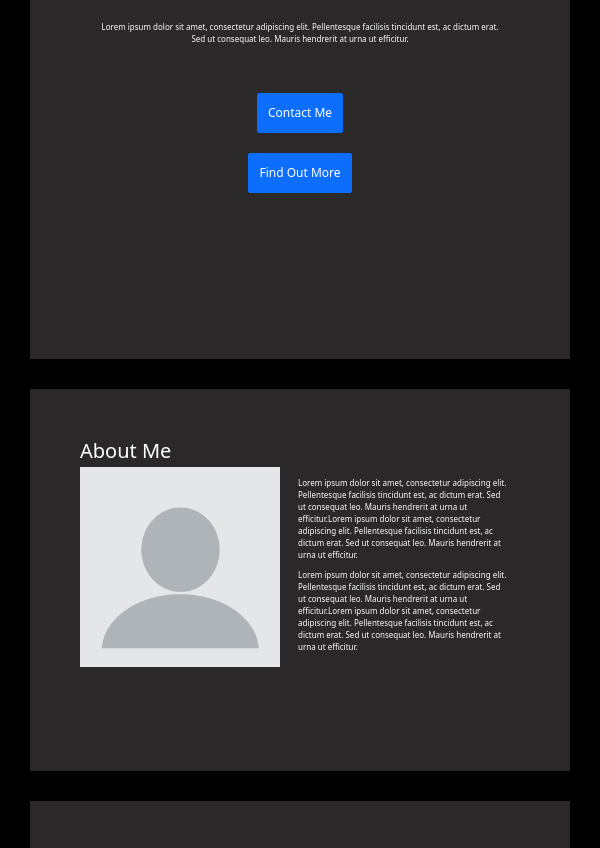
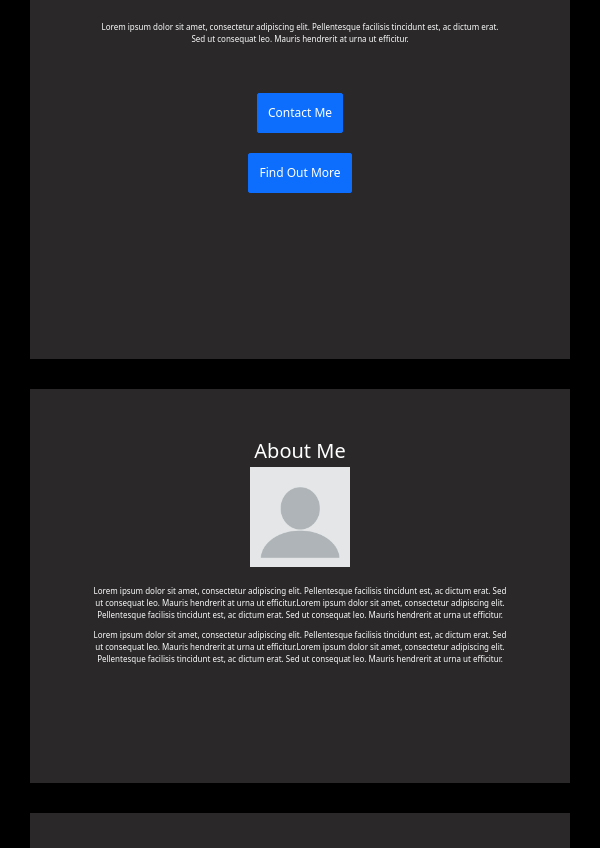
Before and after one commit to ScottHicksIT/ScottHicksIT.github.io, a plain HTML site: page index.html in a window 600 px wide. Shown: the part 421-1269 px from the top of the page. Drawn offline with nearby package versions, Linux system fonts and the light colour scheme.

Commit message:
Update - Added responsiveness to about section

```diff
--- a/index.html
+++ b/index.html
@@ -37,7 +37,7 @@
 
       <div class = "aboutContentContainer">
         <div class="aboutImage">
-          <img src = "src\img\Temp_profile_pic.png" style="width: 200px">
+          <img src = "src\img\Temp_profile_pic.png" style="width: 100px">
         </div>
 
         <div class = "aboutInfo">
--- a/style.css
+++ b/style.css
@@ -104,13 +104,16 @@ body {
 
 
 
+/* Responsiveness */
+
+
+  @media only screen and (max-width: 600px) {
 
 
 
+  }
 
-
-
-@media all and (min-width:960px) and (max-width: 1024px) {
+  @media all and (min-width:960px) and (max-width: 1024px) {
     /* put your css styles in here */
 
     html {
@@ -126,7 +129,7 @@ body {
   }
   }
 
-  @media all and (min-width:769px) and (max-width: 800px) {
+  @media all and (min-width:701px) and (max-width: 800px) {
     /* put your css styles in here */
 
     html {
@@ -134,15 +137,9 @@ body {
   }
   }
 
-  @media all and (min-width:569px) and (max-width: 768px) {
-    /* put your css styles in here */
+  @media all and (max-width: 699px) {
+    /* Intro Section */
 
-    html {
-      font-size: 8px;
-  }
-  }
-
-  @media only screen and (max-width: 600px) {
     html {
       font-size: 8px;
     }
@@ -170,4 +167,13 @@ body {
       font-size: 1.5rem;
     }
 
+    /*About Section */
+
+    .about {
+      text-align: center;
+    }
+
+    .aboutContentContainer {
+      flex-direction: column;
+    }
   }
```
